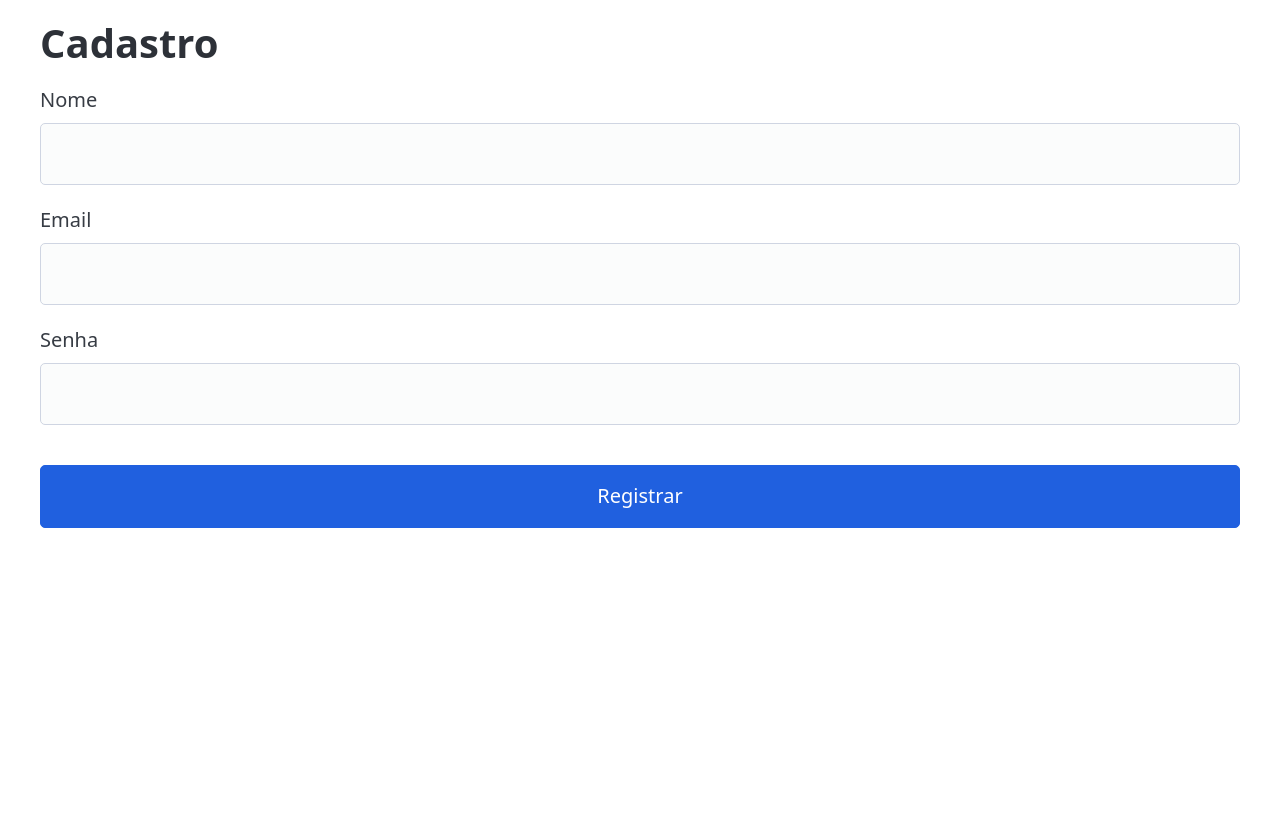
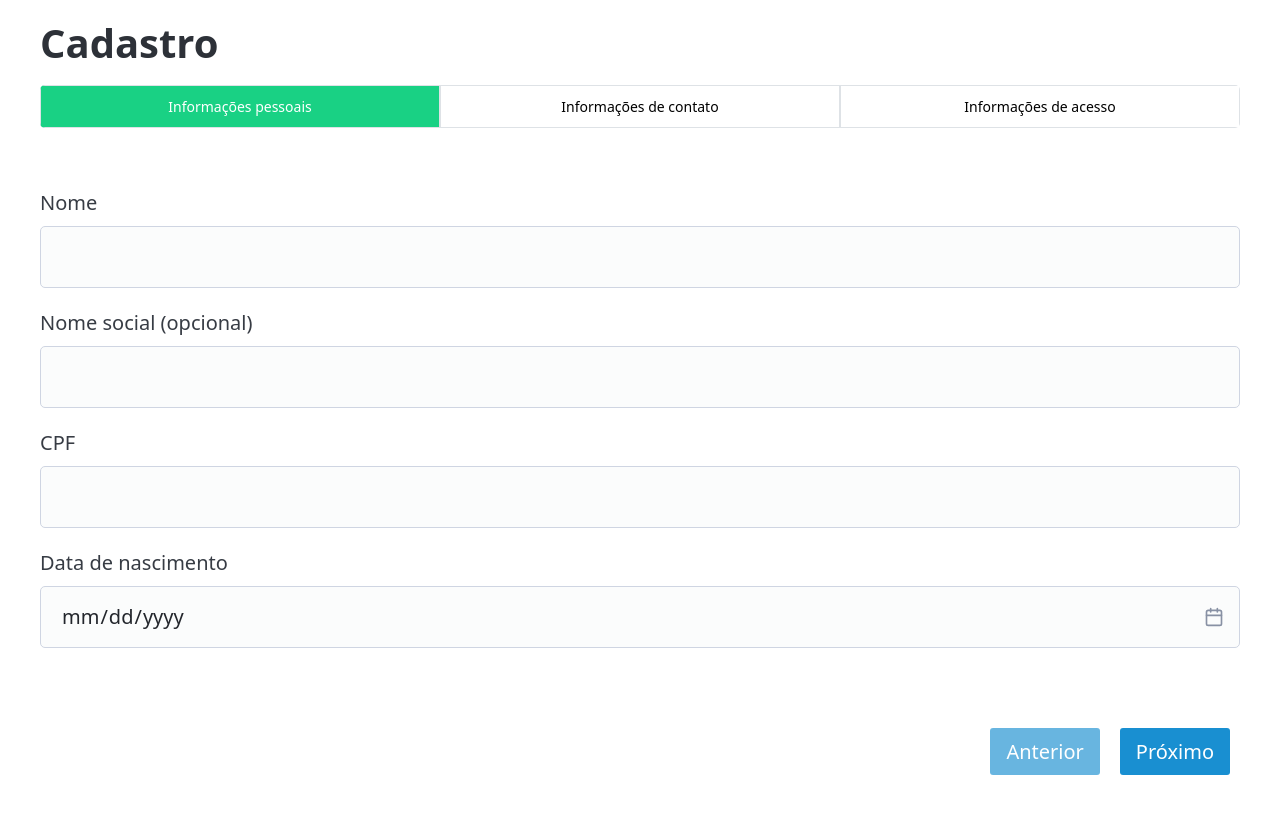
Before and after one commit to diogor/letvagas, a Python web app: template templates/views/register.html in a window 1280 px wide. Before the commit the page ends 528 px from the top, so only its background shows below. Run offline with Jinja, Linux system fonts and the light colour scheme; the template is opened without the code that fills it, so the values that code supplies are empty.

Commit message:
add form cadartro

```diff
--- /dev/null
+++ b/static/css/base.css
@@ -0,0 +1,3 @@
+section {
+  margin-bottom: 20px;
+}
--- a/templates/layouts/main.html
+++ b/templates/layouts/main.html
@@ -7,8 +7,10 @@
         <link rel="stylesheet" href="/static/css/pico.min.css">
         <link rel="stylesheet" href="/static/css/pico.colors.min.css">
         <link rel="stylesheet" href="/static/css/wizard.min.css">
+        <link rel="stylesheet" href="/static/css/base.css">
         <script src="/static/js/htmx.min.js"></script>
         <script src="/static/js/wizard.min.js"></script>
+        {% block js %}{% endblock %}
     </head>
     <body>
         {% block content %}{% endblock %}
--- a/templates/views/register.html
+++ b/templates/views/register.html
@@ -1,23 +1,83 @@
 {% extends "layouts/main.html" %}
 {% block title %}Registro{% endblock %}
+{% block js %}
+    <script>
+        let args = {
+            "wz_class": ".wizard",
+            "wz_button_style": ".outline",
+            "wz_nav_style": "progress",
+            "wz_ori": "horizontal",
+            "buttons": true,
+            "navigation": 'buttons',
+            "finish": "Registrar",
+            "steps": 3,
+            "next": "Próximo",
+            "prev": "Anterior"
+        };
+
+        document.addEventListener("DOMContentLoaded", function () {
+            const wizard = new Wizard(args);
+            wizard.init();
+
+            let wz_class = ".wizard";
+            let $wz_doc = document.querySelector(wz_class)
+
+            $wz_doc.addEventListener("wz.form.submit", function (e) {
+	            alert("Form Submit");
+            });
+        });
+    </script>
+{% endblock %}
 {% block content %}
     <main class="container">
+        <section>
             <h1>Cadastro</h1>
             {% if errors %}
                 <div class="pico-background-red-600" style="padding: 10px">
                     {% for error in errors %}<p style="margin-bottom: 0px">{{ error }}</p>{% endfor %}
                 </div>
             {% endif %}
-        <form method="post">
-            <fieldset>
+        </section>
+        <section>
+            <form method="post" class="wizard" action="/register">
+                <aside class="wizard-content container">
+                    <div class="wizard-step" data-title="Informações pessoais">
                         <label for="name">Nome</label>
                         <input type="text" name="name" id="name" required>
+                        <label for="social_name">Nome social (opcional)</label>
+                        <input type="text" name="social_name" id="social_name">
+                        <label for="cpf">CPF</label>
+                        <input type="text" name="cpf" id="cpf" required>
+                        <label for="birth_date">Data de nascimento</label>
+                        <input type="date" name="birth_date" id="birth_date" required>
+                    </div>
+                    <div class="wizard-step" data-title="Informações de contato">
+                        <label for="phone">Telefone</label>
+                        <input type="text" name="phone" id="phone" required>
+                        <label for="linkedin">Linkedin (opcional)</label>
+                        <input type="text" name="linkedin" id="linkedin">
+                        <label for="cep">CEP</label>
+                        <input type="text" name="cep" id="cep" required>
+                        <label for="address">Endereço</label>
+                        <input type="text" name="address" id="address" required>
+                        <label for="city">Cidade</label>
+                        <input type="text" name="city" id="city" required>
+                        <label for="state">Estado</label>
+                        <input type="text" name="state" id="state" required>
+                    </div>
+                    <div class="wizard-step" data-title="Informações de acesso">
                         <label for="email">Email</label>
                         <input type="text" name="email" id="email" required>
                         <label for="password">Senha</label>
                         <input type="password" name="password" id="password" required>
-            </fieldset>
-            <input type="submit" value="Registrar">
+                        <label for="password_confirm">Confirme a senha</label>
+                        <input type="password"
+                               name="password_confirm"
+                               id="password_confirm"
+                               required>
+                    </div>
+                </aside>
             </form>
+        </section>
     </main>
 {% endblock %}
```
Also changed, not shown: templates/views/index.html (+4 -4 lines). Lines whose indentation alone changed are shown as unchanged.
